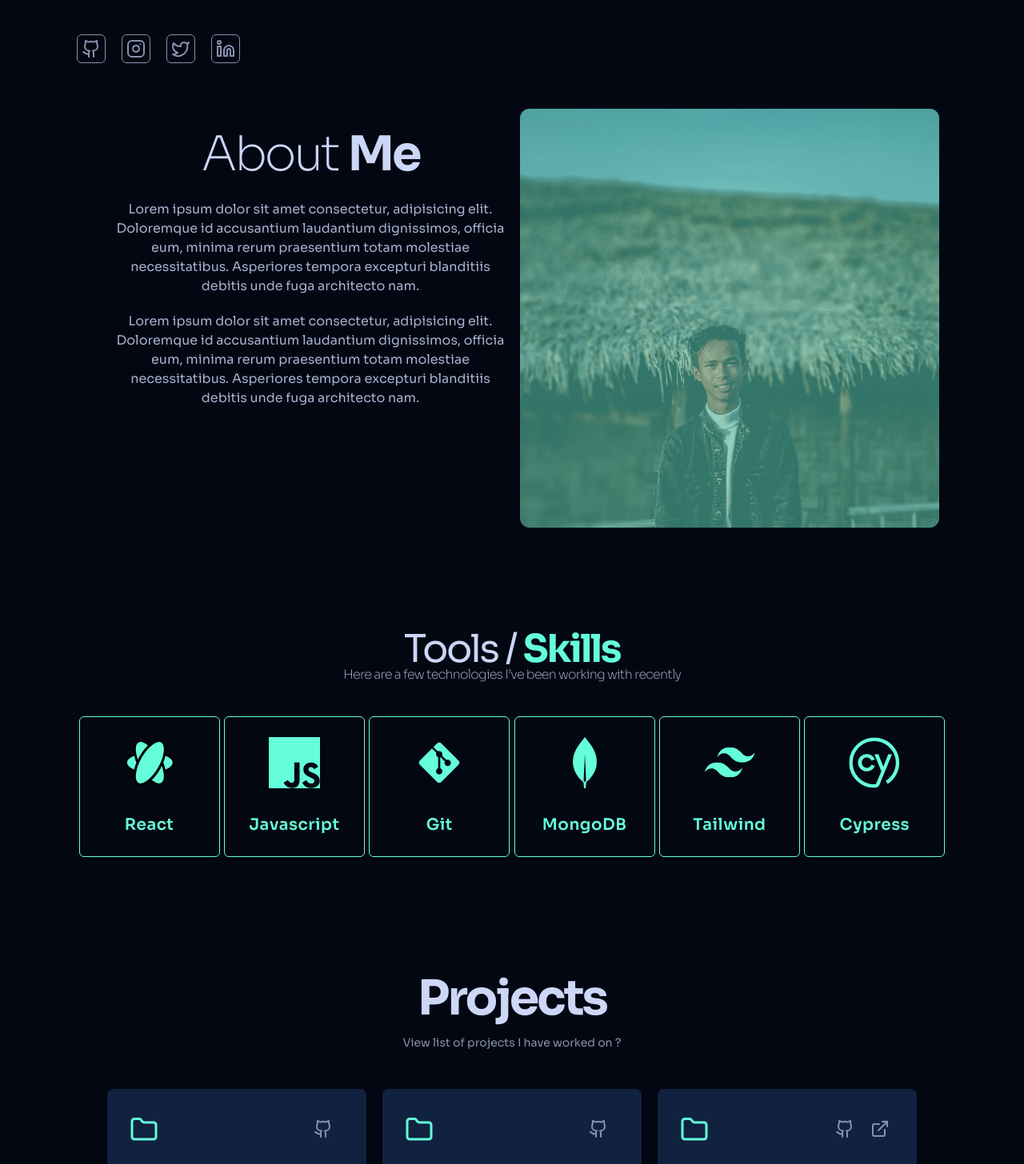
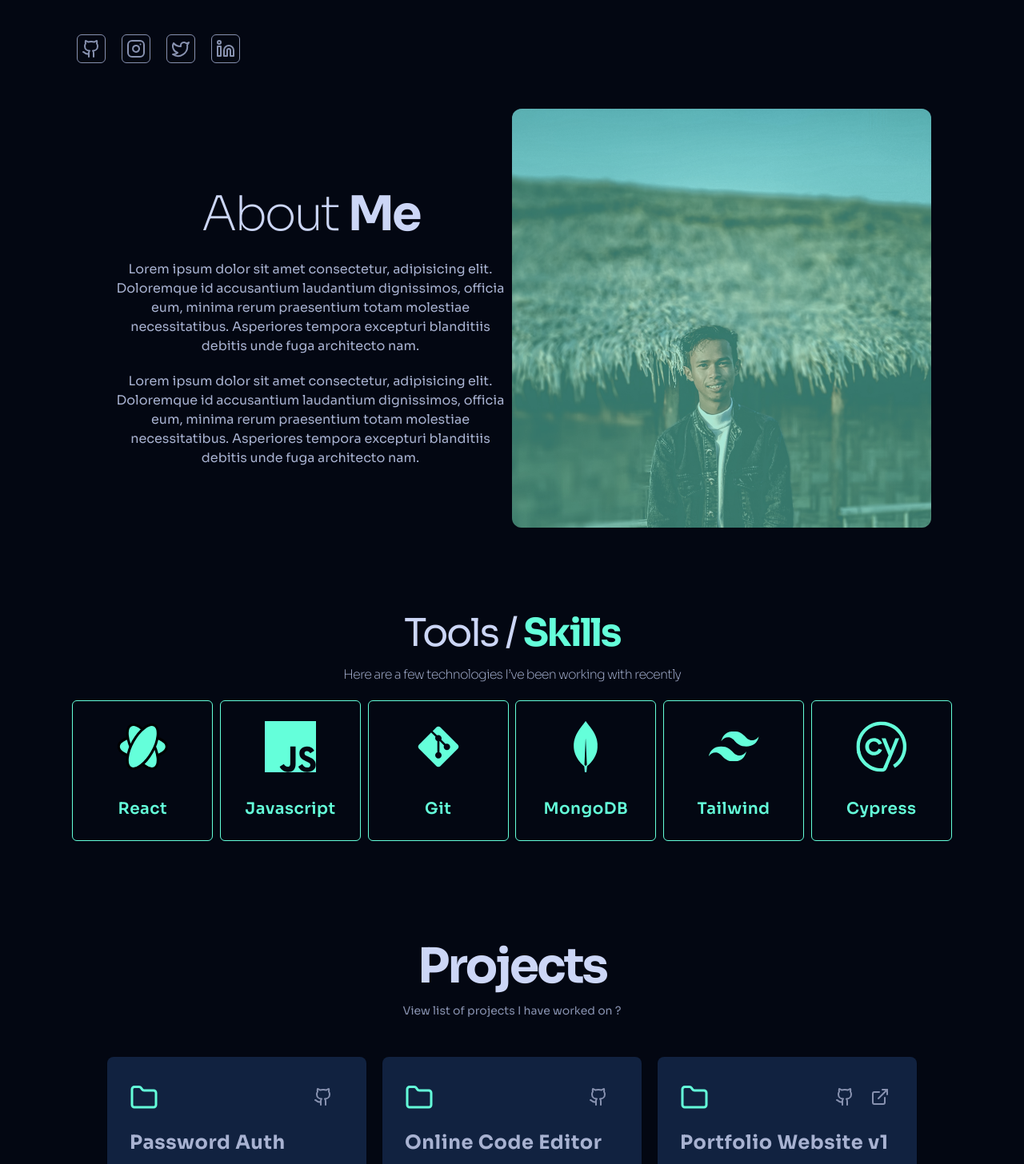
Before and after one commit to JyrwaJR/v1, a Next.js app: page / in a window 1280 px wide. Shown: the part 720-2176 px from the top of the page at 80% size. Built offline with nearby package versions, Linux system fonts and the light colour scheme.

Commit message:
styling update

```diff
--- a/src/app/page.tsx
+++ b/src/app/page.tsx
@@ -3,7 +3,6 @@ import {
   Nav,
   About,
   Contact,
-  Experience,
   Footer,
   Hero,
   Projects,
@@ -20,7 +19,7 @@ const Page = () => {
   return (
     <>
       <Nav isLoaded={isMounted} />
-      <div className="sm:container">
+      <div className="md:container">
         <Hero />
         <About />
         <Skills />
--- a/src/components/about/about.tsx
+++ b/src/components/about/about.tsx
@@ -24,19 +24,14 @@ const About = () => {
   const texts = [aboutMeText1, aboutMeText2];
   return (
     <section id="about">
-      <div className="grid grid-cols-2 content-center items-center justify-center justify-items-center space-x-10 space-y-10 py-14">
-        <div className="col-span-2 md:order-2  md:col-span-1">
+      <div className="grid h-full grid-cols-12 items-center justify-center justify-items-center space-x-5 px-5 py-14">
+        <div className="col-span-full h-full sm:col-span-full md:order-2 md:col-span-6">
           <div className="aspect-square h-full w-full">
             <Fade>
-              <div className="relative max-h-[534px] max-w-[524px]">
+              <div className="relative h-full  max-h-[534px] w-full max-w-[524px]">
                 <motion.img
-                  initial={{ opacity: 0 }}
-                  whileHover={{
-                    opacity: 1,
-                    transition: { duration: 0.5 },
-                  }}
                   src={"/seo/head-shot.jpg"}
-                  className="aspect-square h-auto rounded-xl object-center opacity-80"
+                  className="aspect-square h-auto rounded-xl object-center"
                   alt="hero image"
                 />
                 <motion.div
@@ -51,7 +46,7 @@ const About = () => {
             </Fade>
           </div>
         </div>
-        <div className="col-span-full h-full  content-start space-y-5 md:order-1  md:col-span-1">
+        <div className="mt:mt-0 col-span-full mt-5 h-full content-center space-y-5 sm:col-span-full md:order-1 md:col-span-6">
           <div className="text-center text-lightestSlate">
             <Fade>
               <Text size="displayL" className="font-thin">
@@ -66,7 +61,7 @@ const About = () => {
               </Text>
             </Fade>
           </div>
-          <div className="flex flex-col space-y-5 text-justify ">
+          <div className="flex flex-col space-y-5 text-justify">
             {texts.map((text, index) => (
               <Fade key={index} delay={index * 0.2}>
                 <Text size="p2" className="text-center text-lightSlate">
--- a/src/components/projects/projects-card.tsx
+++ b/src/components/projects/projects-card.tsx
@@ -26,7 +26,7 @@ export const ProjectsCard = ({
         scale: 1.05,
         transition: { duration: 0.3 },
       }}
-      className="group mx-4 flex aspect-square h-full max-h-[324px] min-h-full w-full min-w-full max-w-[304] flex-col justify-between rounded-lg bg-lightNavy px-7 py-8 shadow-sm hover:text-green md:mx-0"
+      className="group flex aspect-square h-full max-h-[324px] min-h-full w-full min-w-full max-w-[304] flex-col justify-between rounded-lg bg-lightNavy px-7 py-8 shadow-sm hover:text-green md:mx-0"
     >
       <div className="flex flex-col items-start justify-stretch space-y-6 rounded-sm ">
         <div className=" flex w-full items-center justify-between ">
@@ -78,15 +78,17 @@ export const ProjectsCard = ({
               {projectName}
             </Text>
           </div>
-          <div className="line-clamp-5">
-            <Text className="text-sm text-slate">{projectDescription}</Text>
+          <div>
+            <Text className="line-clamp-6  text-sm text-slate sm:line-clamp-5 md:line-clamp-4 xl:line-clamp-5">
+              {projectDescription}
+            </Text>
           </div>
         </div>
       </div>
       <div className="flex items-center justify-start">
         <Text
           size={"p3"}
-          className="tracking-wide text-slate group-hover:text-green"
+          className="line-clamp-[0.5] tracking-wide text-slate group-hover:text-green"
         >
           {projectTechStack}
         </Text>
--- a/src/components/projects/projects.tsx
+++ b/src/components/projects/projects.tsx
@@ -52,7 +52,7 @@ const Project = () => {
                 </Link>
               </div>
             </Fade>
-            <div className="grid grid-cols-12 gap-5">
+            <div className="grid grid-cols-12 gap-5 ">
               <AnimatePresence>
                 {projects.slice(0, isShowCount).map((item, index) => (
                   <Fade
--- a/src/components/skills/skills.tsx
+++ b/src/components/skills/skills.tsx
@@ -7,9 +7,9 @@ import Fade from "@components/fade";
 const Skills = () => {
   return (
     <section id="skill" className="my-4 md:my-14">
-      <div className="grid grid-cols-12 content-center items-stretch justify-items-center">
-        <div className="col-span-full my-5 h-full text-center">
-          <Fade className="flex flex-col space-y-3">
+      <div className="grid grid-cols-12 items-center gap-5">
+        <div className="col-span-full h-full text-center">
+          <Fade className="flex flex-col gap-5">
             <Text className="text-5xl leading-10 tracking-tighter text-lightestSlate">
               Tools /{" "}
               <span
@@ -24,25 +24,25 @@ const Skills = () => {
             <Text
               size={"p2"}
               weight={"thin"}
-              className="text-5xl leading-10 tracking-tighter text-lightSlate"
+              className="pt-5 text-5xl leading-10 tracking-tighter text-lightSlate"
             >
               Here are a few technologies I’ve been working with recently
             </Text>
           </Fade>
         </div>
         {MySkill.map((skill, index) => (
-          <div
+          <Fade
             key={index}
-            className="col-span-6 my-5 md:col-span-4 lg:col-span-2"
+            className="col-span-6 grid place-content-center  md:col-span-4 lg:col-span-3 xl:col-span-2"
+            startY={50}
+            delay={index * 0.5}
           >
-            <Fade startY={50} delay={index * 0.5}>
             <SkillsCard
               name={skill.name}
               variant={skill.variant}
               iconName={skill.iconName}
             />
           </Fade>
-          </div>
         ))}
       </div>
     </section>
--- a/src/contents/my-projects.ts
+++ b/src/contents/my-projects.ts
@@ -9,7 +9,7 @@ export const projects: ProjectsCardProps[] = [
     githubLink: "https://github.com/JyrwaJR/password-manager",
   },
   {
-    projectName: "Online Code Editor Web App",
+    projectName: "Online Code Editor",
     projectDescription:
       "A Code Editor powered by Monaco Editor, the engine behind VS Code. Compile code across 40+ languages, customize themes, and access runtime insights.",
     projectTechStack: "Firebase | ES6 | MUI | React",
@@ -32,6 +32,7 @@ export const projects: ProjectsCardProps[] = [
     githubLink: "https://github.com/JyrwaJR/balang-management-system",
   },
 ];
+
 type WorkedProjectsType = {
   year: string;
   title: string;
--- a/src/contents/my-skills.ts
+++ b/src/contents/my-skills.ts
@@ -21,12 +21,12 @@ export const MySkill: SkillType[] = [
     name: "Tailwind",
     iconName: "tailwind",
   },
-
   {
     iconName: "cypress",
     name: "Cypress",
   },
 ];
+
 type SkillType = {
   name: string;
   iconName: string;
```
Lines whose indentation alone changed are shown as unchanged.
